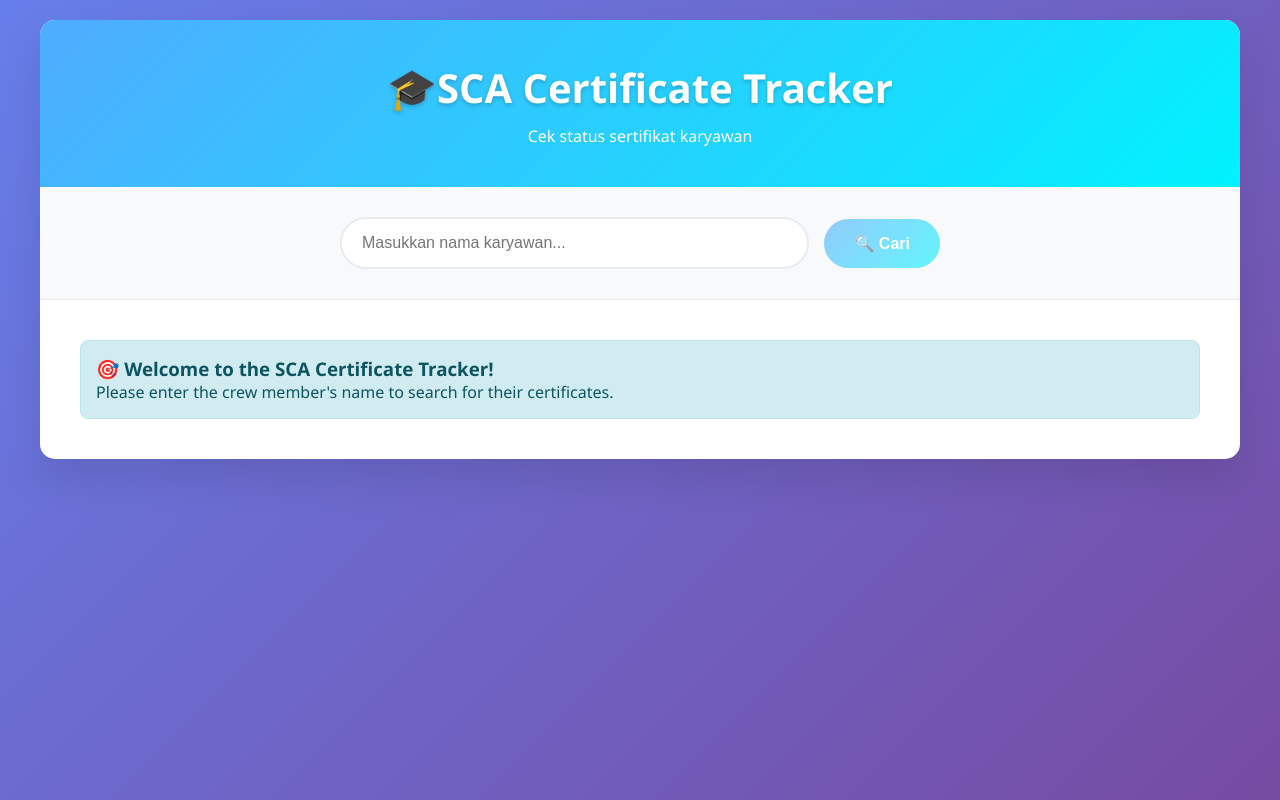
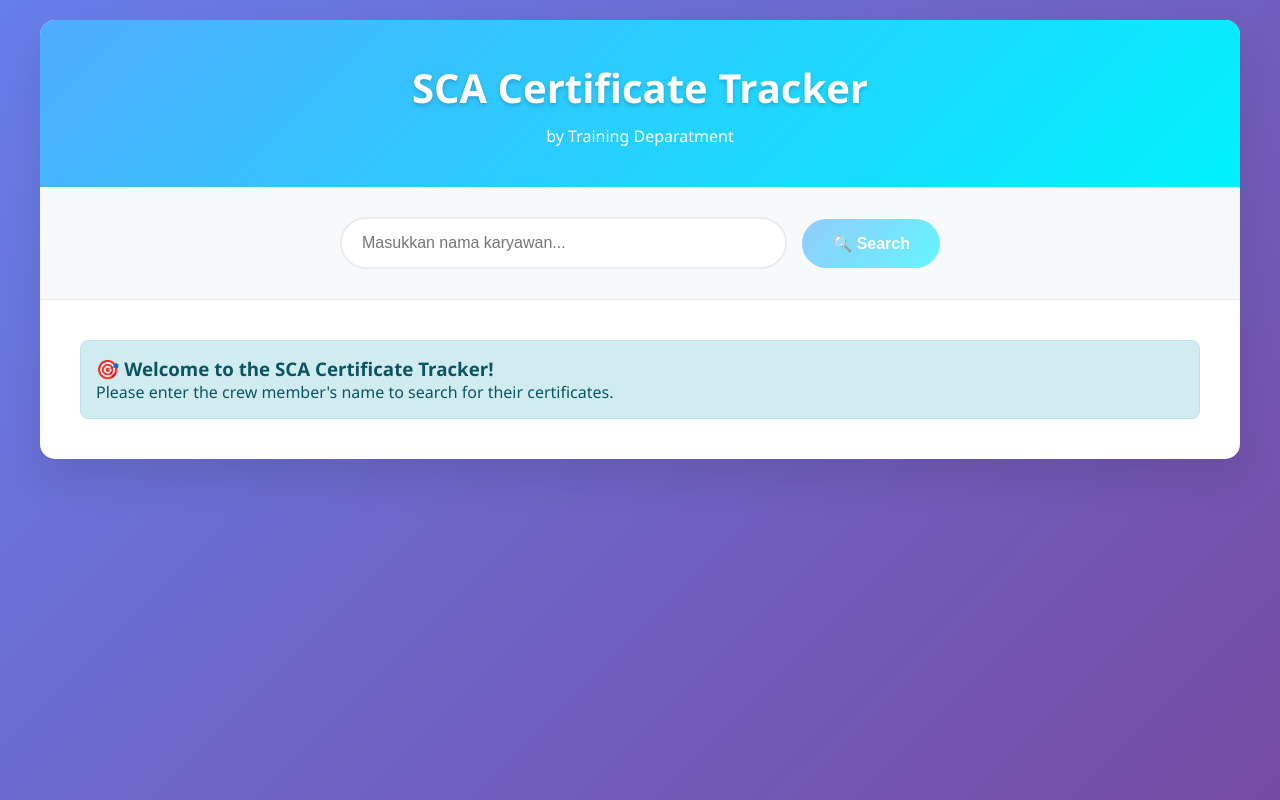
Before and after one commit to RaihanEdwin/sca-certificate-tracker, a plain HTML site: page frontend/index.html in a window 1280 px wide. Drawn offline with Linux system fonts and the light colour scheme.

Commit message:
update style v2

```diff
--- a/frontend/index.html
+++ b/frontend/index.html
@@ -9,8 +9,8 @@
   <body>
     <div class="container">
       <div class="header">
-        <h1>🎓SCA Certificate Tracker</h1>
-        <p>Cek status sertifikat karyawan</p>
+        <h1>SCA Certificate Tracker</h1>
+        <p>by Training Deparatment</p>
       </div>
 
       <div class="search-section">
@@ -21,7 +21,7 @@
             class="search-input"
             placeholder="Masukkan nama karyawan..."
           />
-          <button id="searchBtn" class="search-btn" disabled>🔍 Cari</button>
+          <button id="searchBtn" class="search-btn" disabled>🔍 Search</button>
         </div>
       </div>
 
```
